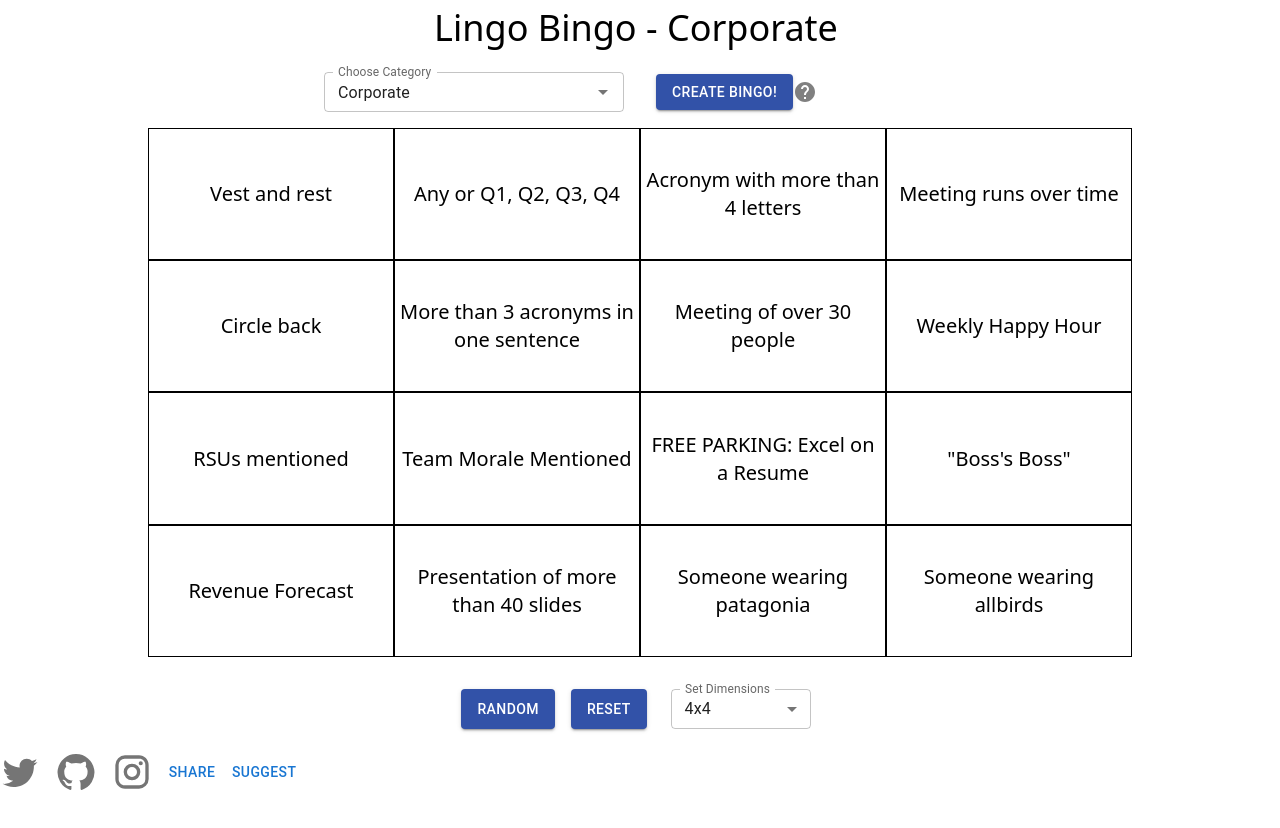
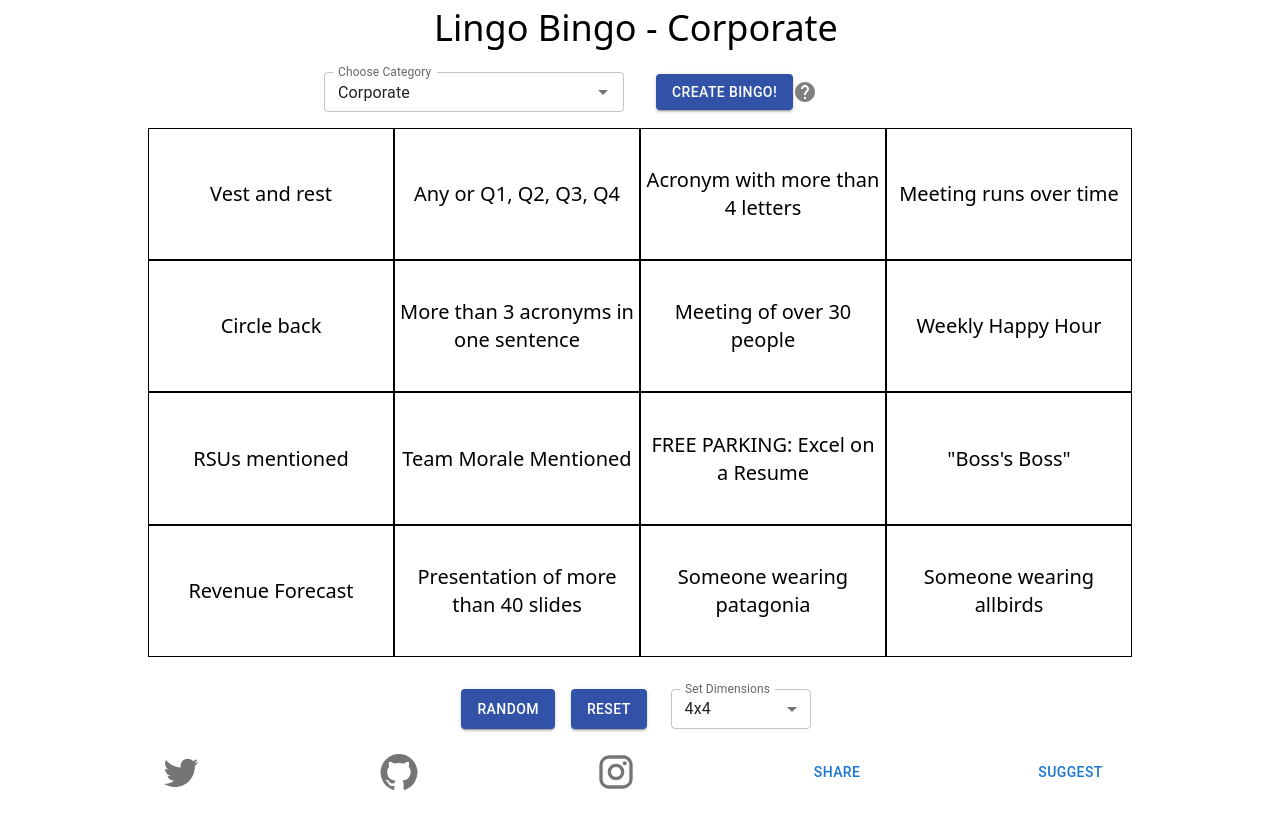
Before and after one commit to EllAchE/lingobingo, a React (Create React App) app: page /create-your-own in a window 1280 px wide. Shown: the top 828 px of the page. Built offline with nearby package versions, Linux system fonts and the light colour scheme.

Commit message:
add padding

```diff
--- a/src/BingoApp.tsx
+++ b/src/BingoApp.tsx
@@ -5,10 +5,10 @@
 import FireworksAndConfetti from './components/particles/FireworksAndConfetti';
 import { BingoCard } from './components/bingo/BingoCard';
 import RandomizeAndReset from './components/bingo/RandomizeAndReset';
-import WaterMark from './components/bingo/WaterMark';
+import BingoWaterMark from './components/bingo/BingoWaterMark';
 import { CreateYourOwnCard } from './components/bingo/CreateYourOwnCard';
 
-function App() {
+function BingoApp() {
   const state = useSelector((state: any) => state.card);
 
   // Create Success Snackbar
@@ -57,7 +57,7 @@
       <Grid item xs={12}>
         {!state.showBingoEffects && !state.isEditing && <RandomizeAndReset />}
       </Grid>
-      <WaterMark />
+      <BingoWaterMark />
       <Box sx={{ height: '200px' }} />
       {state.showBingoEffects && <FireworksAndConfetti />}
       <Snackbar open={open} autoHideDuration={4000} onClose={handleClose}>
@@ -73,4 +73,4 @@
   );
 }
 
-export default App;
+export default BingoApp;
--- a/src/RapApp.tsx
+++ b/src/RapApp.tsx
@@ -2,6 +2,7 @@
 import { Button, Grid } from '@mui/material';
 import MovingText from './components/rapApp/RapText';
 import RapMenu from './components/rapApp/RapMenu';
+import RapWaterMark from './components/bingo/RapWatermark';
 
 function RapApp() {
   let animationRef = useRef(null);
@@ -10,7 +11,22 @@
   return (
     <>
       {a ? (
-        <Button onClick={() => setA(false)}>Want to rhyme?</Button>
+        <Grid
+          container
+          sx={{ height: '100%' }}
+          direction="row"
+          alignItems="center"
+          justifyContent={'center'}
+        >
+          <Button
+            variant="contained"
+            onClick={() => {
+              setA(false);
+            }}
+          >
+            Want to rhyme?
+          </Button>
+        </Grid>
       ) : (
         <>
           <canvas className="-z-40 absolute top-0 left-0" id="cv"></canvas>
@@ -26,6 +42,7 @@
           </Grid>
         </>
       )}
+      <RapWaterMark />
     </>
   );
 }
--- /dev/null
+++ b/src/components/bingo/BingoWaterMark.tsx
@@ -0,0 +1,123 @@
+import { Alert, Box, Button, Grid, IconButton, Snackbar } from '@mui/material';
+import GitHubIcon from '@mui/icons-material/GitHub';
+import TwitterIcon from '@mui/icons-material/Twitter';
+import InstagramIcon from '@mui/icons-material/Instagram';
+import { useState } from 'react';
+import { useSelector } from 'react-redux';
+import { PRESET_CATEGORIES } from '../../constants';
+
+function rickRoll() {
+  window.open('https://www.youtube.com/watch?v=a3Z7zEc7AXQ', '_blank');
+}
+
+function openTwitter() {
+  window.open('https://twitter.com/myhandleisbest', '_blank');
+}
+
+function openGithub() {
+  window.open('https://github.com/EllAchE', '_blank');
+}
+
+function openGoogleForm() {
+  window.open(
+    'https://docs.google.com/forms/d/e/1FAIpQLSfgCPr1rr9807sKvCAaX9_AcRLuGm1rell1OM0EkOpeSvRI6Q/viewform?usp=sf_link',
+    '_blank'
+  );
+}
+
+export default function BingoWaterMark() {
+  const [open, setOpen] = useState(false);
+
+  const handleClick = () => {
+    setOpen(true);
+  };
+
+  const handleClose = (
+    event?: React.SyntheticEvent | Event,
+    reason?: string
+  ) => {
+    if (reason === 'clickaway') {
+      return;
+    }
+
+    setOpen(false);
+  };
+
+  const state = useSelector((state: any) => state.card);
+
+  function shareLink() {
+    // let urlChunks = window.location.href.split('/');
+    let url = 'https://lingobingo.app';
+    if (state.category in PRESET_CATEGORIES) {
+      url += `/category/${state.category}`;
+    } else if (state.category) {
+      url += `/category/${state.category}/`;
+      let cells = state.existingCategories[state.category].squares;
+      if (state.editorFreeParking) {
+        cells = cells.filter((cell: string) => {
+          return cell != state.editorFreeParking[0];
+        });
+      }
+      for (let cell of cells) {
+        cell = cell.replaceAll(/\s/g, '%20');
+        url += cell + ';';
+      }
+      const fp = state.existingCategories[state.category].freeParking;
+      if (fp) {
+        url += fp.replaceAll(/\s/g, '%20') + ';' + '~FP~';
+      }
+    }
+    navigator.clipboard.writeText(url);
+  }
+
+  return (
+    <Box
+      sx={{
+        bottom: 0,
+        width: '100%',
+        position: 'fixed',
+      }}
+    >
+      <Grid container direction="row" justifyContent={'space-evenly'}>
+        <IconButton onClick={openTwitter}>
+          <TwitterIcon sx={{ fontSize: 40 }} />
+        </IconButton>
+        <IconButton onClick={openGithub}>
+          <GitHubIcon sx={{ fontSize: 40 }} />
+        </IconButton>
+        <IconButton onClick={rickRoll}>
+          <InstagramIcon sx={{ fontSize: 40 }} />
+        </IconButton>
+        {!state.showBingoEffects && (
+          <Button
+            onClick={() => {
+              shareLink();
+              handleClick();
+            }}
+          >
+            Share
+          </Button>
+        )}
+        {!state.showBingoEffects && (
+          <Button
+            onClick={() => {
+              openGoogleForm();
+            }}
+          >
+            Suggest
+          </Button>
+        )}
+      </Grid>
+      <Snackbar open={open} autoHideDuration={2200} onClose={handleClose}>
+        <Alert
+          onClose={handleClose}
+          severity="success"
+          sx={{ width: '100%', right: 10 }}
+        >
+          Copied URL to clipboard!
+        </Alert>
+      </Snackbar>
+      {/* <BingoCount /> */}
+    </Box>
+  );
+}
--- a/src/components/bingo/WaterMark.tsx
+++ b/src/components/bingo/RapWatermark.tsx
@@ -2,9 +2,9 @@
 import GitHubIcon from '@mui/icons-material/GitHub';
 import TwitterIcon from '@mui/icons-material/Twitter';
 import InstagramIcon from '@mui/icons-material/Instagram';
+import ShareIcon from '@mui/icons-material/Share';
 import { useState } from 'react';
 import { useSelector } from 'react-redux';
-import { PRESET_CATEGORIES } from '../../constants';
 
 function rickRoll() {
   window.open('https://www.youtube.com/watch?v=a3Z7zEc7AXQ', '_blank');
@@ -25,7 +25,7 @@
   );
 }
 
-export default function WaterMark() {
+export default function RapWaterMark() {
   const [open, setOpen] = useState(false);
 
   const handleClick = () => {
@@ -47,26 +47,7 @@
 
   function shareLink() {
     // let urlChunks = window.location.href.split('/');
-    let url = 'https://lingobingo.app';
-    if (state.category in PRESET_CATEGORIES) {
-      url += `/category/${state.category}`;
-    } else if (state.category) {
-      url += `/category/${state.category}/`;
-      let cells = state.existingCategories[state.category].squares;
-      if (state.editorFreeParking) {
-        cells = cells.filter((cell: string) => {
-          return cell != state.editorFreeParking[0];
-        });
-      }
-      for (let cell of cells) {
-        cell = cell.replaceAll(/\s/g, '%20');
-        url += cell + ';';
-      }
-      const fp = state.existingCategories[state.category].freeParking;
-      if (fp) {
-        url += fp.replaceAll(/\s/g, '%20') + ';' + '~FP~';
-      }
-    }
+    let url = 'https://lingobingo.app/rap';
     navigator.clipboard.writeText(url);
   }
 
@@ -75,38 +56,35 @@
       sx={{
         bottom: 0,
         width: '100%',
-        position: 'fixed',
+        position: 'absolute',
       }}
     >
+      <Grid container direction="row" justifyContent={'space-evenly'}>
         <Grid>
           <IconButton onClick={openTwitter}>
             <TwitterIcon sx={{ fontSize: 40 }} />
           </IconButton>
+        </Grid>
+        <Grid>
           <IconButton onClick={openGithub}>
             <GitHubIcon sx={{ fontSize: 40 }} />
           </IconButton>
+        </Grid>
+        <Grid>
           <IconButton onClick={rickRoll}>
             <InstagramIcon sx={{ fontSize: 40 }} />
           </IconButton>
-        {!state.showBingoEffects && (
-          <Button
+        </Grid>
+        <Grid>
+          <IconButton
             onClick={() => {
               shareLink();
               handleClick();
             }}
           >
-            Share
-          </Button>
-        )}
-        {!state.showBingoEffects && (
-          <Button
-            onClick={() => {
-              openGoogleForm();
-            }}
-          >
-            Suggest
-          </Button>
-        )}
+            <ShareIcon sx={{ fontSize: 40 }} />
+          </IconButton>
+        </Grid>
       </Grid>
       <Snackbar open={open} autoHideDuration={2200} onClose={handleClose}>
         <Alert
@@ -114,7 +92,7 @@
           severity="success"
           sx={{ width: '100%', right: 10 }}
         >
-          Copied URL to clipboard!
+          Copied site URL to clipboard!
         </Alert>
       </Snackbar>
       {/* <BingoCount /> */}
--- a/src/components/rapApp/BeatDropdown.tsx
+++ b/src/components/rapApp/BeatDropdown.tsx
@@ -17,7 +17,14 @@
         const source: any = document.getElementById('myAudio');
         source.src = newValue.path;
       }}
-      renderInput={(params) => <TextField {...params} label="Choose Beat" />}
+      renderInput={(params) => (
+        <TextField
+          sx={{ backgroundColor: 'white' }}
+          {...params}
+          variant="filled"
+          label="Choose Beat"
+        />
+      )}
     />
   );
 }
--- a/src/components/rapApp/RapMenu.tsx
+++ b/src/components/rapApp/RapMenu.tsx
@@ -97,8 +97,8 @@
       {!state.rapping && <BeatDropdown />}
       <audio
         id="myAudio"
-        className="w-80"
-        src={BEAT_PATHS[0].path}
+        className="w-80 pb-4"
+        src={''}
         controls
         autoPlay
         onPlay={() => {
--- a/src/components/rapApp/constants.ts
+++ b/src/components/rapApp/constants.ts
@@ -976,12 +976,12 @@
 export const WORD_SET_RANGES = getWordSetRanges(RHYME_SETS);
 
 export const BEAT_PATHS = [
-  { label: 'Beat 1', path: '/beats/beat1.mp3' },
-  { label: 'Beat 2', path: '/beats/beat2.mp3' },
-  { label: 'Beat 3', path: '/beats/beat3.mp3' },
-  { label: 'Beat 4', path: '/beats/beat4.mp3' },
-  { label: 'Beat 5', path: '/beats/beat5.mp3' },
-  { label: 'Beat 6', path: '/beats/beat6.mp3' },
+  { label: 'Wavy', path: '/beats/beat1.mp3' },
+  { label: 'Trumpets', path: '/beats/beat2.mp3' },
+  { label: 'BuzzDuzz', path: '/beats/beat3.mp3' },
+  { label: 'Trap Metronome', path: '/beats/beat4.mp3' },
+  { label: 'Oscillator', path: '/beats/beat5.mp3' },
+  { label: 'Driver', path: '/beats/beat6.mp3' },
 ];
 
 export const PRESETS = [
--- a/src/index.tsx
+++ b/src/index.tsx
@@ -1,8 +1,7 @@
 import React from 'react';
 import ReactDOM from 'react-dom/client';
 import './styles/index.css';
-import App from './BingoApp';
-import reportWebVitals from './misc/reportWebVitals';
+import BingoApp from './BingoApp';
 import { Provider } from 'react-redux';
 import store from './store/store';
 import { BrowserRouter as Router, Route, Routes } from 'react-router-dom';
@@ -12,15 +11,9 @@
   document.getElementById('root') as HTMLElement
 );
 
-const CoreApp = () => (
+const BingoPage = () => (
   <Provider store={store}>
-    <App />
-  </Provider>
-);
-
-const EditSession = () => (
-  <Provider store={store}>
-    <App />
+    <BingoApp />
   </Provider>
 );
 
@@ -34,13 +27,14 @@
   return (
     <Router>
       <Routes>
-        <Route path="/" element={<CoreApp />} />
-        <Route path="category/:category" element={<CoreApp />} />
+        <Route path="/" element={<BingoPage />} />
+        <Route path="/bingo" element={<BingoPage />} />
+        <Route path="category/:category" element={<BingoPage />} />
         <Route
           path="category/:customName/:customSquares"
-          element={<CoreApp />}
+          element={<BingoPage />}
         />
-        <Route path="create-your-own" element={<EditSession />} />
+        <Route path="create-your-own" element={<BingoPage />} />
         <Route path="rap" element={<RappingPairs />} />
       </Routes>
     </Router>
```
Lines whose indentation alone changed are shown as unchanged.
